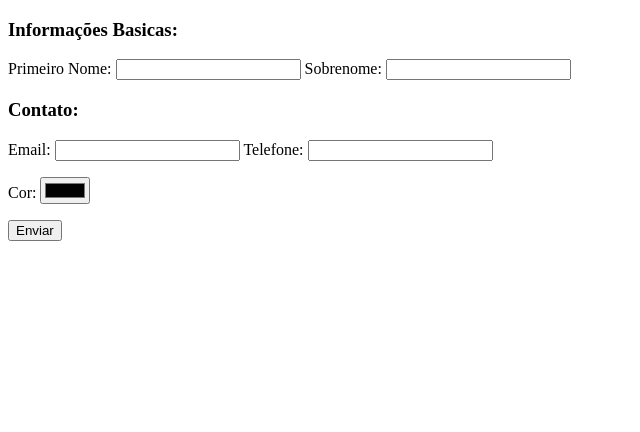
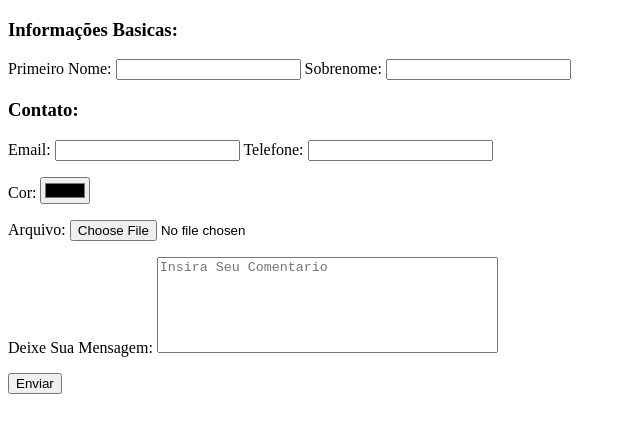
Before and after one commit to alexpietro2007/Web, a plain HTML site: page 11_08_2026/interatividade/formulario.html in a window 1280 px wide. Shown: the whole page, without its empty margins (0-640 px from the left). Drawn offline with Linux system fonts and the light colour scheme.

```diff
--- a/11_08_2026/interatividade/formulario.html
+++ b/11_08_2026/interatividade/formulario.html
@@ -4,6 +4,11 @@
 <head>
     <meta charset="UTF-8">
     <title>Forms</title>
+    <style>
+        textarea{
+            resize: none
+        }
+    </style>
 </head>
 
 <body>
@@ -38,7 +43,18 @@
                 <input type="color">
             </label>
         </p>
-
+        <p>
+            <label>
+                Arquivo:
+                <input type="file" id="">
+            </label>
+        </p>
+        <p>
+            <label>
+                Deixe Sua Mensagem:
+                <textarea name="" rows="6" cols="40" placeholder="Insira Seu Comentario" required></textarea>
+            </label>
+        </p>
         <input type="submit" value="Enviar">
     </form>
 </body>
```
Also changed, not shown: 11_08_2026/interatividade/menusOpcoes.html (added, +33 -0 lines).
